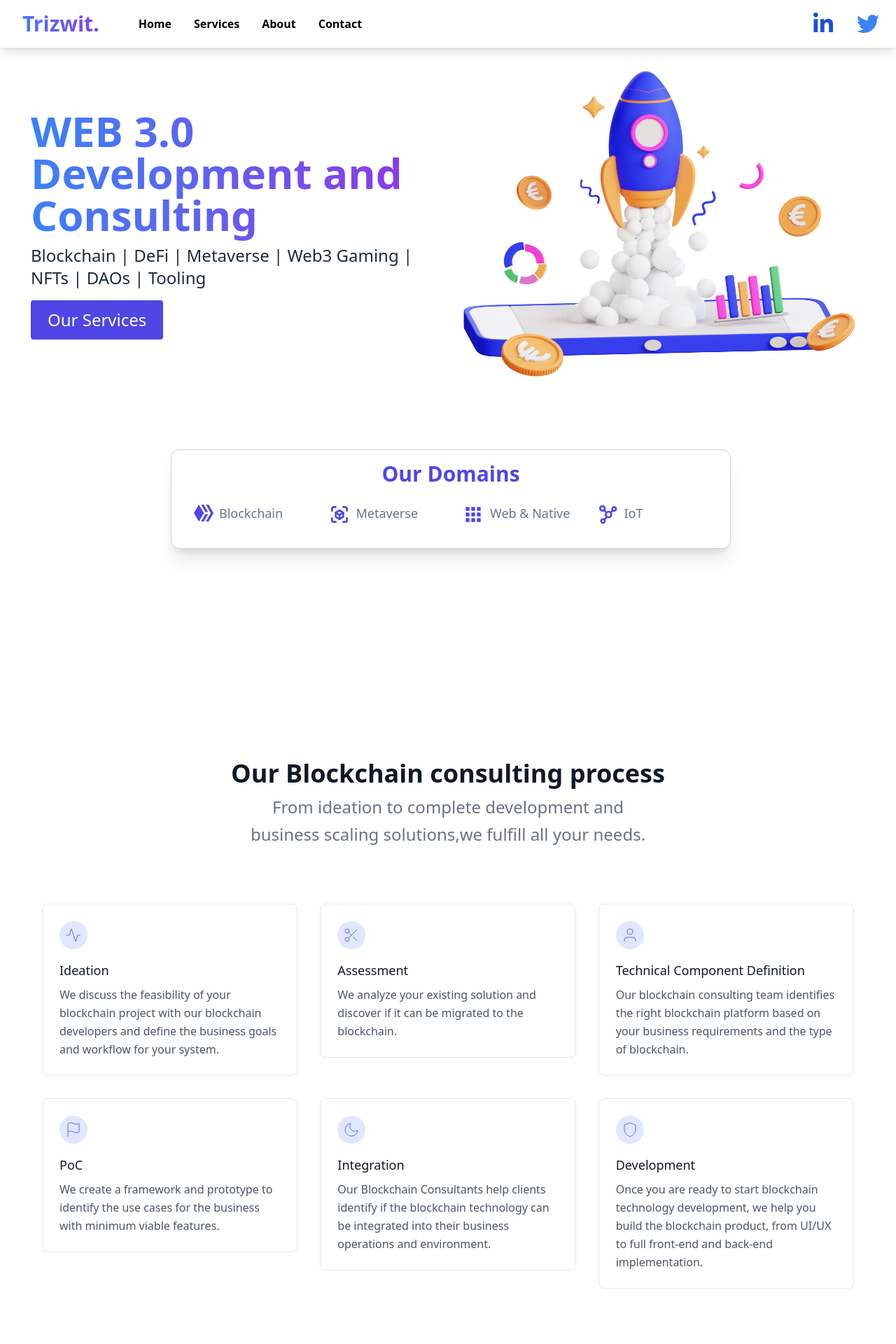
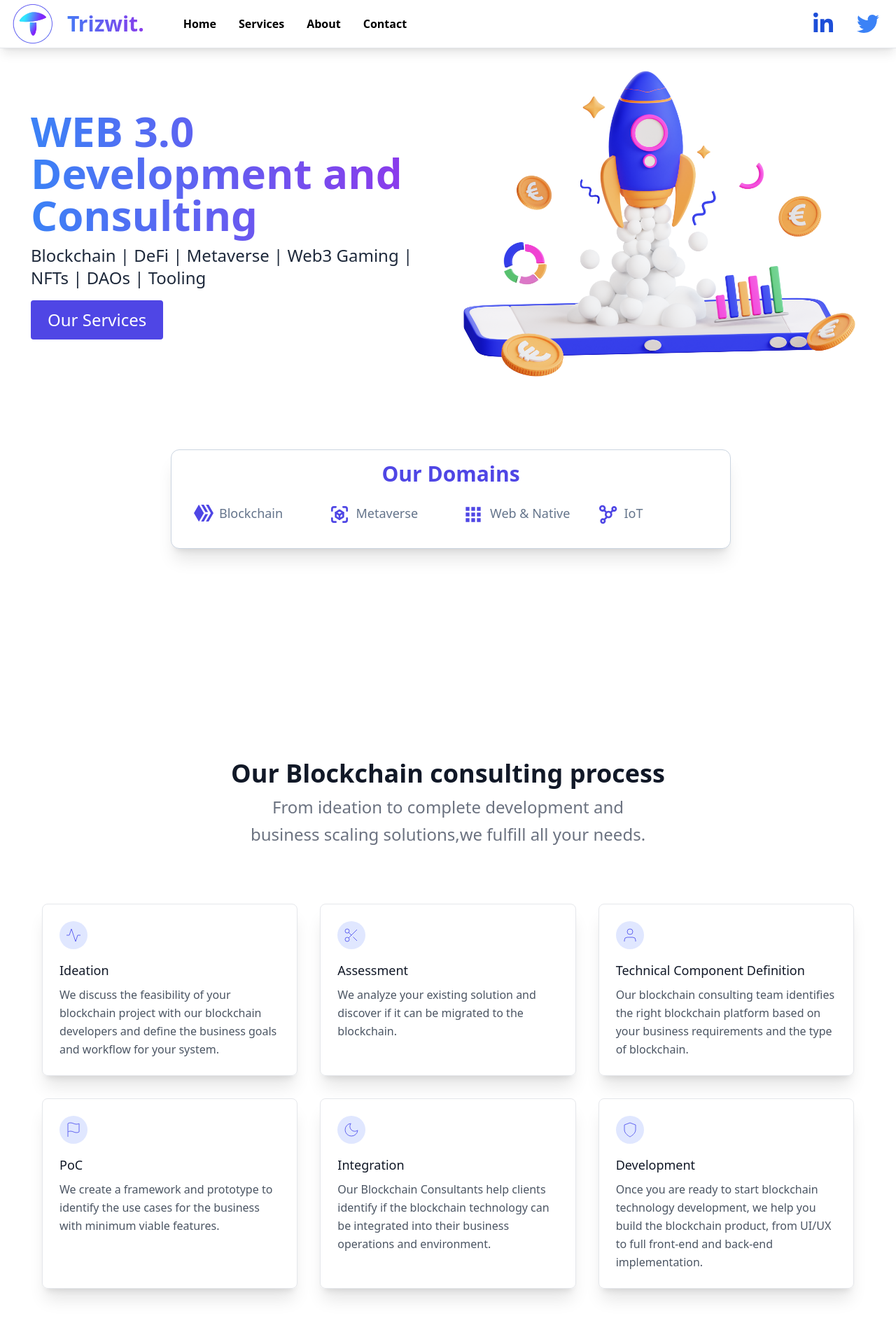
Before and after one commit to Trizwit/trizwit-web, a Next.js app: page / in a window 1280 px wide. Shown: the top 1920 px of the page at 70% size. Built offline with nearby package versions, Linux system fonts and the light colour scheme.

Commit message:
trizwit logo added

```diff
--- a/components/Footer.js
+++ b/components/Footer.js
@@ -5,62 +5,13 @@ import { FaLinkedinIn, FaGithub, FaTwitter, FaMedium } from "react-icons/fa";
 const Footer = () => {
   return (
     <div className="w-full mt-24 bg-slate-900 text-gray-300 py-y px-2">
-      {/* <div className="max-w-[1240px] mx-auto grid grid-cols-2 md:grid-cols-6 border-b-2 border-gray-600 py-8">
-        <div>
-          <h6 className="font-bold uppercase pt-2">Solutions</h6>
-          <ul>
-            <li className="py-1">Web3</li>
-            <li className="py-1">Blockchain</li>
-            <li className="py-1">AI</li>
-            <li className="py-1">Metaverse</li>
-            <li className="py-1">IoT</li>
-          </ul>
-        </div>
-        <div>
-          <h6 className="font-bold uppercase pt-2">Support</h6>
-          <ul>
-            <li className="py-1">Pricing</li>
-            <li className="py-1">Technical</li>
-            <li className="py-1">Get a Quote</li>
-          </ul>
-        </div>
-        <div>
-          <h6 className="font-bold uppercase pt-2">Company</h6>
-          <ul>
-            <li className="py-1">About</li>
-            <li className="py-1">Blog</li>
-            <li className="py-1">Careers</li>
-          </ul>
-        </div>
-        <div>
-          <h6 className="font-bold uppercase pt-2">Legal</h6>
-          <ul>
-            <li className="py-1">Privacy</li>
-            <li className="py-1">Terms</li>
-            <li className="py-1">Policies</li>
-            <li className="py-1">Conditions</li>
-          </ul>
-        </div>
-        <div className="col-span-2 pt-8 md:pt-2">
-          <p className="font-bold uppercase">Our 24/7 Support</p>
-          <p className="py-4">
-            Contact us to design custom solutions or know more
-          </p>
-          <form className="flex flex-col sm:flex-row">
-            <input
-              className="w-full p-2 mr-4 rounded-md mb-4"
-              type="email"
-              placeholder="Enter email.."
-            />
-            <button className="p-2 mb-4 rounded bg-indigo-500 text-white">
-              Contact
-            </button>
-          </form>
-        </div>
-      </div> */}
+
 
       <div className="flex flex-col max-w-[1240px] px-2 py-4 mx-auto justify-between sm:flex-row text-center text-gray-500">
-        <p className="py-4">2022 Trizwit. All rights reserved</p>
+      <div className="flex items-center">
+      <img src="trizlogo.png" alt="Logo" className="h-8 w-8 md:h-12 md:w-12 ml-2 md:ml-4" />
+        <p className="ml-2 md:ml-4 py-4">2022 Trizwit Labs Pvt Ltd. All rights reserved</p>
+        </div>
         <div className="flex justify-between sm:w-[300px] pt-4 text-2xl">
           <a href="https://www.linkedin.com/company/trizwit/"  >
             <FaLinkedinIn />
--- a/components/Navbar.js
+++ b/components/Navbar.js
@@ -4,6 +4,7 @@ import { HiOutlineMenuAlt1 } from "react-icons/hi";
 import Link from "next/link";
 import { useRouter } from "next/router";
 import { FaLinkedinIn, FaTwitter } from "react-icons/fa";
+
 
 const Navbar = () => {
   const [nav, setNav] = useState(false);
@@ -13,9 +14,12 @@ const Navbar = () => {
     <div className="text-gray-800 font-semibold md:sticky top-0 z-10 body-font backdrop-filter backdrop-blur-lg bg-opacity-30 border-b border-gray-200 shadow-lg ">
       <div className="flex justify-between items-center">
         <div className="flex items-center">
-          <h2 className="text-3xl  font-bold ml-4 px-4 py-4 hover:text-indigo-500 text-transparent bg-clip-text bg-gradient-to-r  from-blue-500 to-purple-600">
-            Trizwit.
-          </h2>
+          <div className="flex items-center">
+        <img src="trizlogo.png" alt="Logo" className="h-12 w-12 md:h-16 md:w-16 ml-2 md:ml-4" />
+        <h2 className="text-3xl font-bold ml-0  px-4 py-4 hover:text-indigo-500 text-transparent bg-clip-text bg-gradient-to-r from-blue-500 to-purple-600">
+          Trizwit.
+        </h2>
+        </div>
           <ul className="hidden md:flex items-center pl-6">
             <li className="text-black px-4 font-semibold">
               <Link href="/">Home</Link>
--- a/components/Services.js
+++ b/components/Services.js
@@ -15,8 +15,9 @@ const Services = () => {
             </p>
           </div>
           <div className="flex flex-wrap -m-4">
-            <div className="xl:w-1/3 md:w-1/2 p-4">
-              <div className="border border-gray-200 p-6 rounded-lg">
+
+            <div className="xl:w-1/3 md:w-1/2 p-4 ">
+              <div className="h-full border border-gray-200 shadow-xl  p-6 rounded-lg">
                 <div className="w-10 h-10 inline-flex items-center justify-center rounded-full bg-indigo-100 text-indigo-500 mb-4">
                   <svg
                     fill="none"
@@ -37,8 +38,9 @@ const Services = () => {
                 </p>
               </div>
             </div>
+
             <div className="xl:w-1/3 md:w-1/2 p-4">
-              <div className="border border-gray-200 p-6 rounded-lg">
+              <div className="h-full border border-gray-200 shadow-xl p-6 rounded-lg">
                 <div className="w-10 h-10 inline-flex items-center justify-center rounded-full bg-indigo-100 text-indigo-500 mb-4">
                   <svg
                     fill="none"
@@ -60,8 +62,9 @@ const Services = () => {
                 </p>
               </div>
             </div>
+
             <div className="xl:w-1/3 md:w-1/2 p-4">
-              <div className="border border-gray-200 p-6 rounded-lg">
+              <div className="h-full border border-gray-200 shadow-xl p-6 rounded-lg">
                 <div className="w-10 h-10 inline-flex items-center justify-center rounded-full bg-indigo-100 text-indigo-500 mb-4">
                   <svg
                     fill="none"
@@ -83,8 +86,9 @@ const Services = () => {
                 </p>
               </div>
             </div>
+
             <div className="xl:w-1/3 md:w-1/2 p-4">
-              <div className="border border-gray-200 p-6 rounded-lg">
+              <div className="h-full border border-gray-200 shadow-xl p-6 rounded-lg">
                 <div className="w-10 h-10 inline-flex items-center justify-center rounded-full bg-indigo-100 text-indigo-500 mb-4">
                   <svg
                     fill="none"
@@ -104,8 +108,9 @@ const Services = () => {
                 </p>
               </div>
             </div>
+
             <div className="xl:w-1/3 md:w-1/2 p-4">
-              <div className="border border-gray-200 p-6 rounded-lg">
+              <div className="h-full border border-gray-200 shadow-xl p-6 rounded-lg">
                 <div className="w-10 h-10 inline-flex items-center justify-center rounded-full bg-indigo-100 text-indigo-500 mb-4">
                   <svg
                     fill="none"
@@ -126,8 +131,9 @@ const Services = () => {
                 </p>
               </div>
             </div>
+
             <div className="xl:w-1/3 md:w-1/2 p-4">
-              <div className="border border-gray-200 p-6 rounded-lg">
+              <div className="h-full border border-gray-200 shadow-xl p-6 rounded-lg">
                 <div className="w-10 h-10 inline-flex items-center justify-center rounded-full bg-indigo-100 text-indigo-500 mb-4">
                   <svg
                     fill="none"
@@ -148,6 +154,7 @@ const Services = () => {
                 </p>
               </div>
             </div>
+
           </div>
           {/* <button className="flex mx-auto mt-16 text-white bg-indigo-500 border-0 py-2 px-8 focus:outline-none hover:bg-indigo-600 rounded text-lg">
             Button
```
Also changed, not shown: public/trizlogo.png (added).
